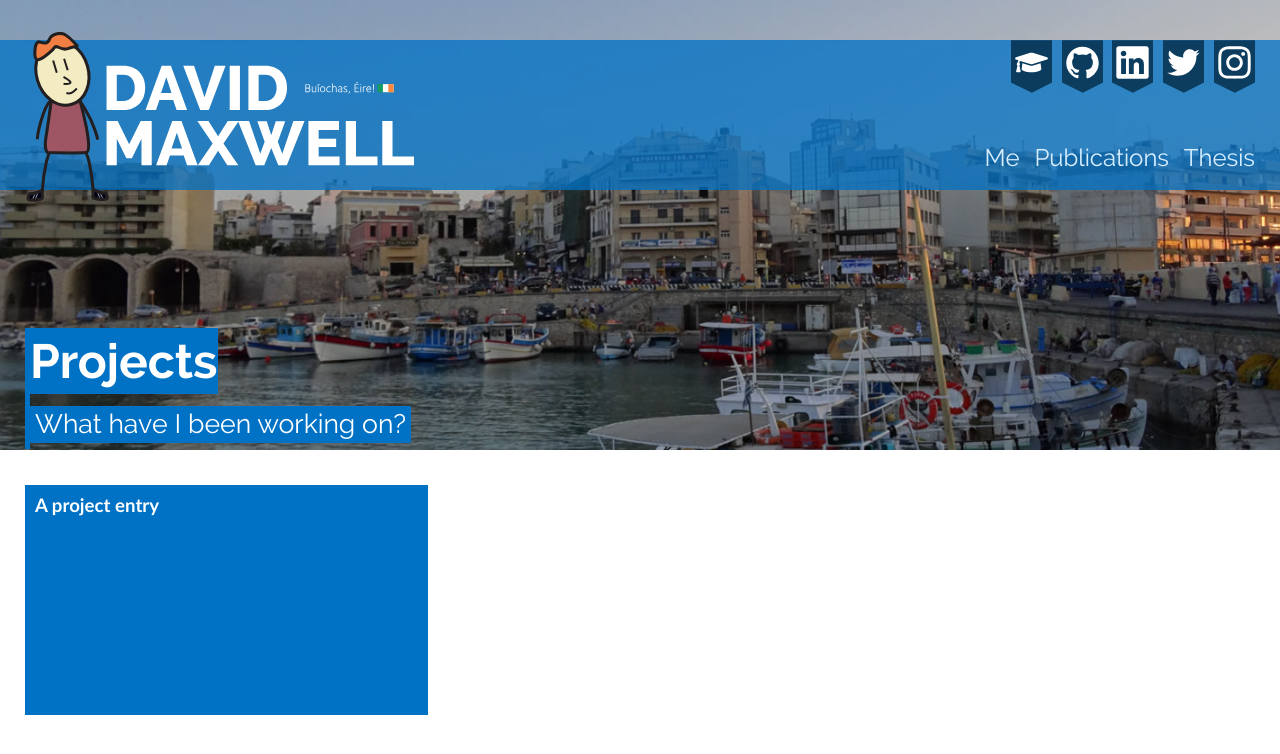
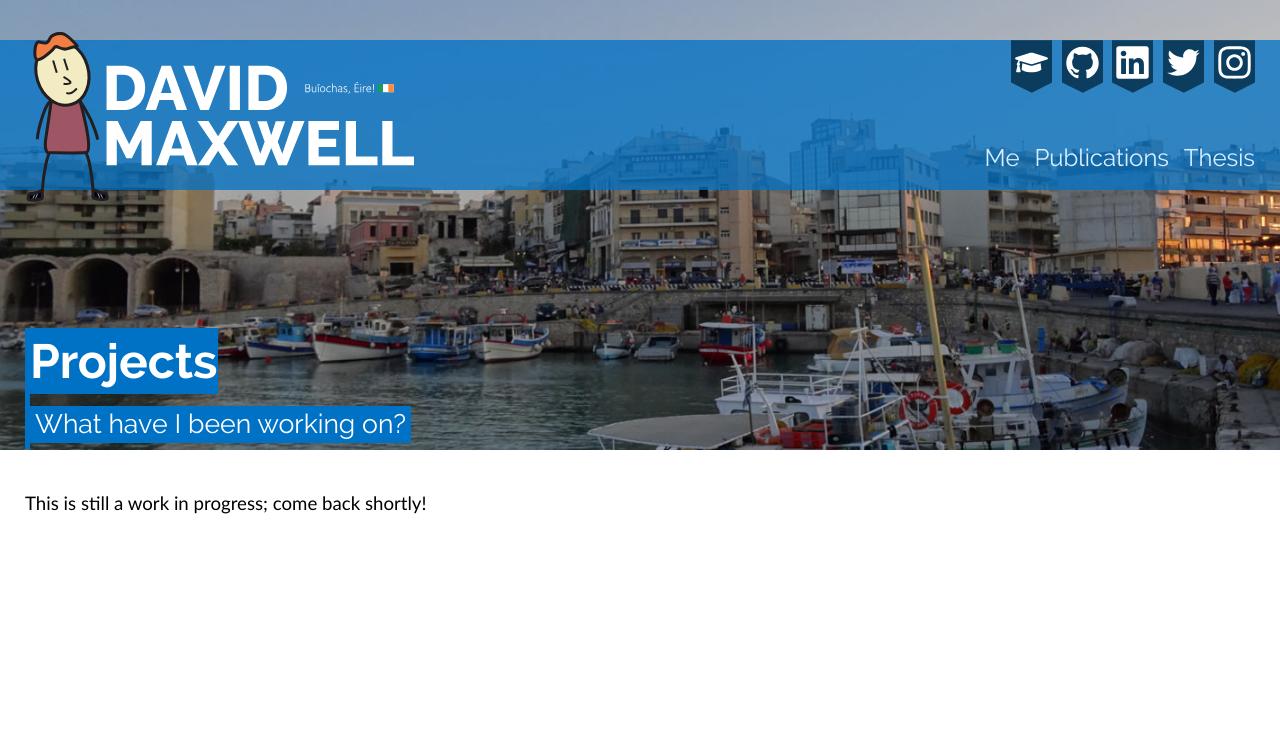
Before and after one commit to maxwelld90/dmax_website, a Django app: page /projects/ in a window 1280 px wide. Shown: the top 754 px of the page. Run offline with Django 3.2, Linux system fonts and the light colour scheme; style sheets or scripts are compiled from the project's sources; some libraries are stand-ins or nearby versions.

Commit message:
Updated projects template with WiP

```diff
--- a/website_project/templates/dmax_org_uk/projects.html
+++ b/website_project/templates/dmax_org_uk/projects.html
@@ -19,13 +19,7 @@
                         <div id="main-image-background-identifier" class="left">{{ background_identifier }}</div>
                     </div>
 
-                    <ul id="projects-grid-container" class="grid-container">
-                        <li>
-                            <a class="whole" href="#">
-                                A project entry
-                            </a>
-                        </li>
-                    </ul>
+                    <p>This is still a work in progress; come back shortly!</p>
 
                 </div>
 
```
